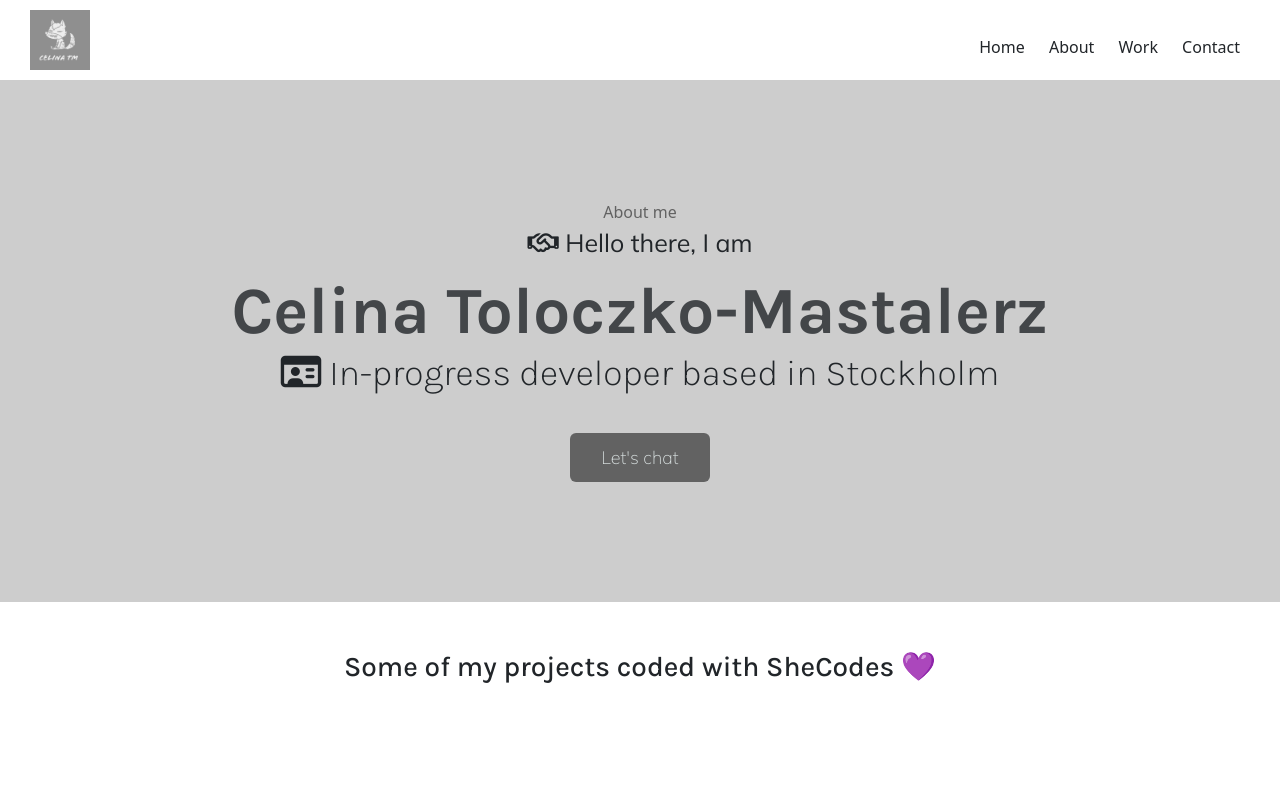
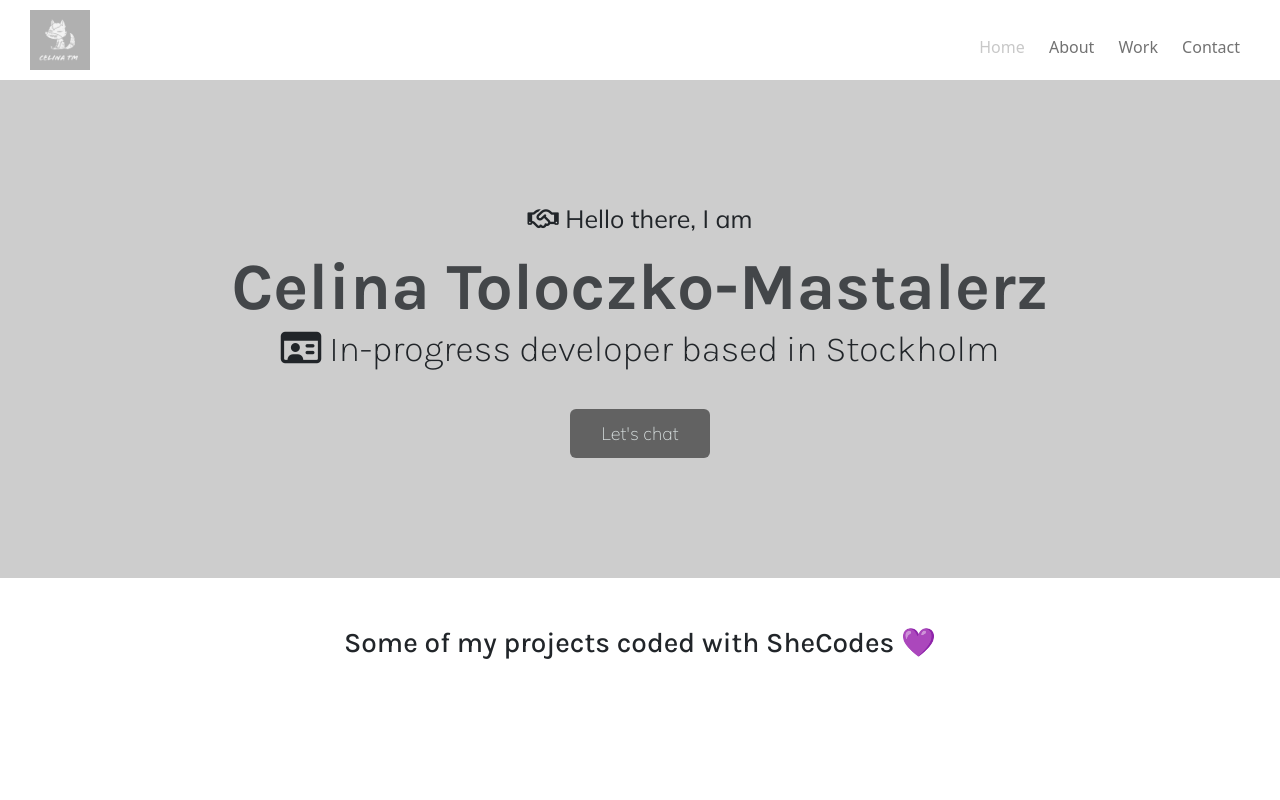
Before and after one commit to ctoloczko/week-4, a plain HTML site: page index.html in a window 1280 px wide. Shown: the top 800 px of the page. Drawn offline with nearby package versions, Linux system fonts and the light colour scheme.

Commit message:
styled nav bar

```diff
--- a/index.html
+++ b/index.html
@@ -25,18 +25,28 @@
   <body>
     <div class="navigation">
       <nav class="d-flex justify-content-between">
-        <img class="logo" src="/images/Celina TM.png" alt="" />
+        <a href="/"><img class="logo d-none d-md-block" src="/images/Celina TM.png" alt="" /></a>
         <ul>
-          <li>Home</li>
-          <li>About</li>
-          <li>Work</li>
-          <li>Contact</li>
+          <li class="active">
+            <a href="/">
+            Home</li>
+            </a>
+          <li>
+            <a href="/about.html">
+            About</li>
+            </a>
+          <li>
+            <a href="/work.html">
+            Work</li>
+            </a>
+          <li>
+            <a href="/contact.html">
+            Contact</li>
+            </a>
         </ul>
       </nav>
     </div>
-
     <div class="hero">
-      <a href="/about.html">About me</a>
       <p><i class="fa-regular fa-handshake"></i> Hello there, I am</p>
       <h1>Celina Toloczko-Mastalerz</h1>
       <h2>
--- a/styles/style.css
+++ b/styles/style.css
@@ -60,6 +60,11 @@ nav ul {
   padding: 0;
   margin-top: 25px;
   margin-bottom: 0;
+}
+
+nav a:hover,
+nav li.active a {
+  color: #b1b1b1;
 }
 
 .project-description h2 {
```
